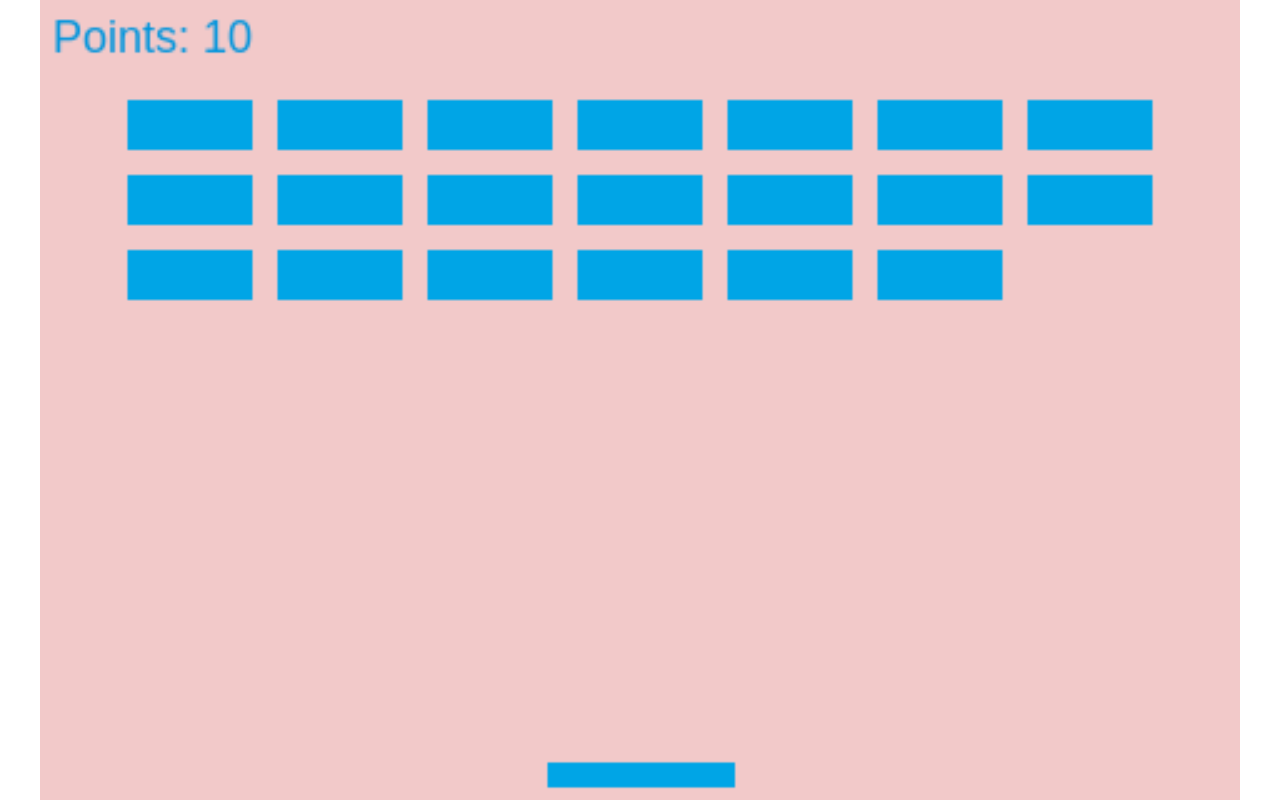
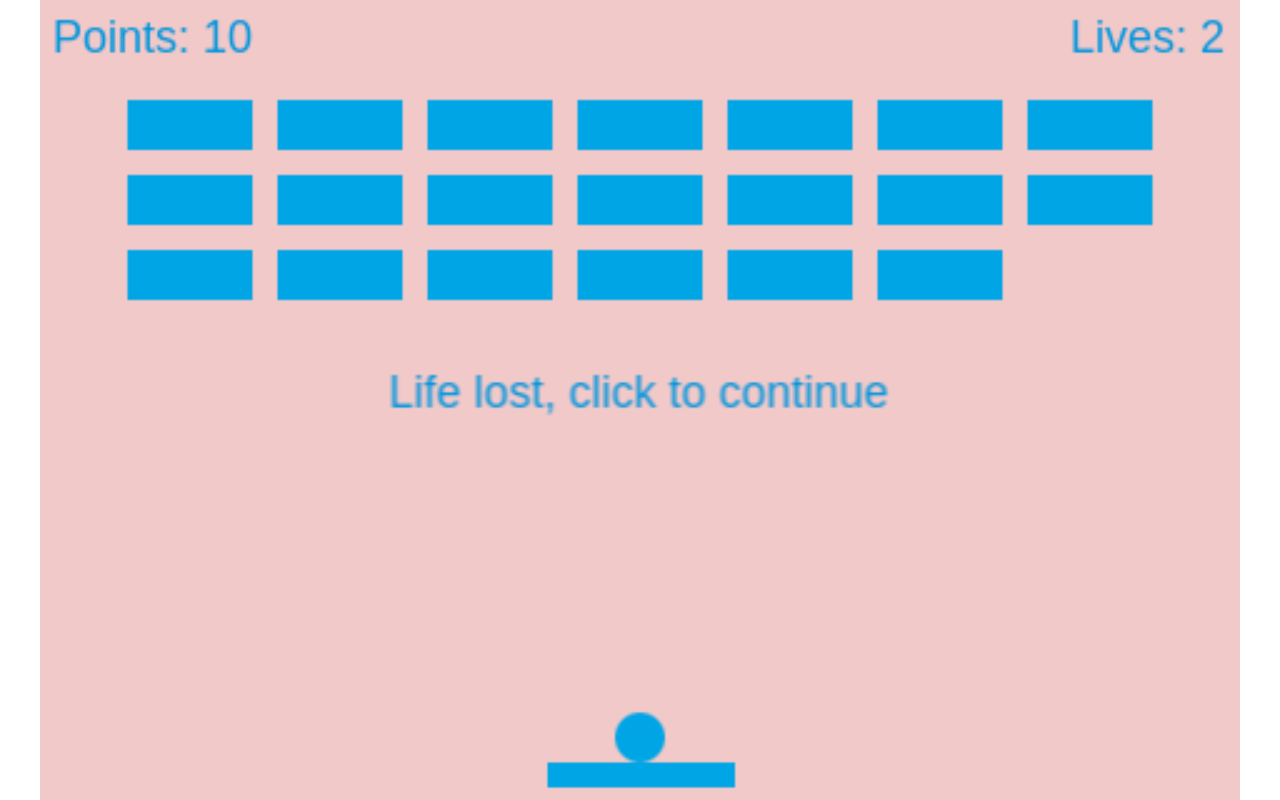
Before and after one commit to isabellawiley/phaser-breakout-game, a plain HTML site: page index.html in a window 1280 px wide. Drawn offline with Linux system fonts and the light colour scheme.

Commit message:
added lives

```diff
--- a/index.html
+++ b/index.html
@@ -23,8 +23,12 @@
       let bricks;
       let newBrick;
       let brickInfo;
+      textStyle = {font: "18px Arial", fill: "#0095DD"};
       let scoreText;
       let score = 0;
+      let lives = 3;
+      let livesText;
+      let lifeLostText;
 
       function preload() {
         game.scale.scaleMode = Phaser.ScaleManager.SHOW_ALL;
@@ -46,10 +50,11 @@
 
         game.physics.arcade.checkCollision.down = false;
         ball.checkWorldBounds = true;
-        ball.events.onOutOfBounds.add (() => {
-          alert("GAME OVER!");
-          location.reload();
-        }, this);
+        // ball.events.onOutOfBounds.add (() => {
+        //   alert("GAME OVER!");
+        //   location.reload();
+        // }, this);
+        ball.events.onOutOfBounds.add(ballLeaveScreen, this);
 
         paddle = game.add.sprite(game.world.width * 0.5, game.world.height - 5, "paddle");
         paddle.anchor.set(0.5, 1);
@@ -70,10 +75,13 @@
           }
         }
 
-        scoreText = game.add.text(5, 5, "Points: 0", {
-          font: "18px Arial",
-          fill: "#0095DD",
-        });
+        scoreText = game.add.text(5, 5, "Points: 0", textStyle);
+
+        livesText = game.add.text(game.world.width - 5, 5, `Lives: ${lives}`, textStyle);
+        livesText.anchor.set(1, 0);
+        lifeLostText = game.add.text(game.world.width * 0.5, game.world.height * 0.5, "Life lost, click to continue", textStyle);
+        lifeLostText.anchor.set(0.5);
+        lifeLostText.visible = false;
       }
       function update() {
         game.physics.arcade.collide(ball, paddle);
@@ -113,6 +121,24 @@
           location.reload();
         }
       }
+
+      function ballLeaveScreen() {
+        lives--;
+        if (lives) {
+          livesText.setText(`Lives: ${lives}`);
+          lifeLostText.visible = true;
+          ball.reset(game.world.width * 0.5, game.world.height - 25);
+          paddle.reset(game.world.width * 0.5, game.world.height - 5);
+          game.input.onDown.addOnce(() => {
+            lifeLostText.visible = false;
+            ball.body.velocity.set(150, -150);
+          }, this);
+        }
+        else {
+          alert("LOSER");
+          location.reload();
+        }
+      }
     </script>
   </body>
 </html>
```
